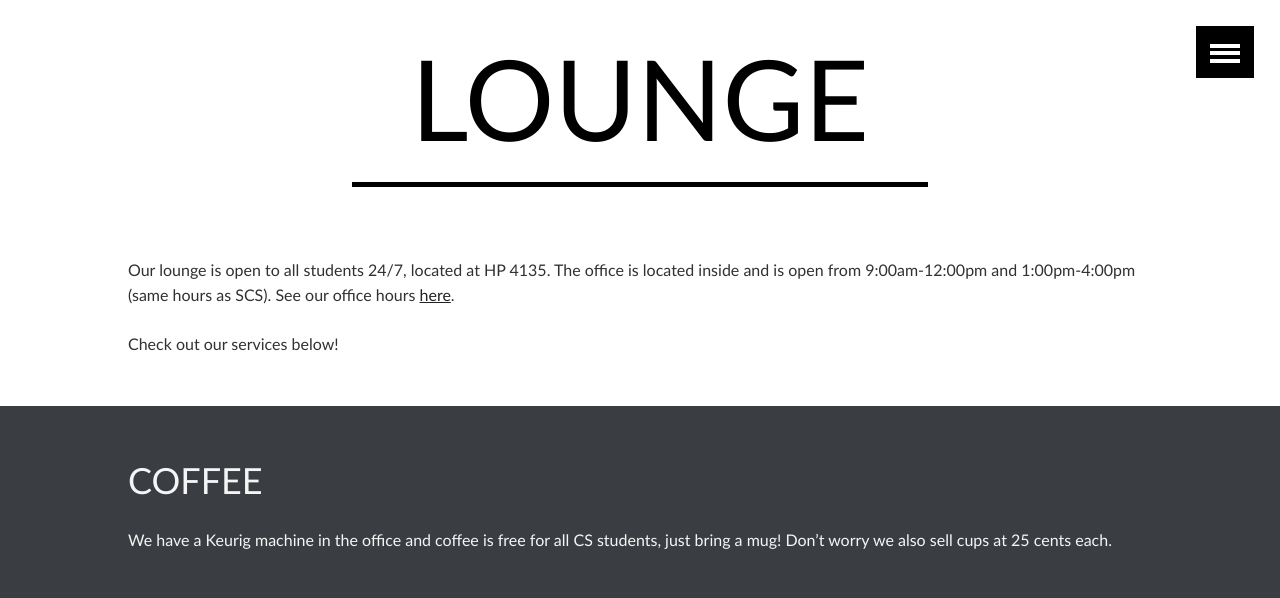
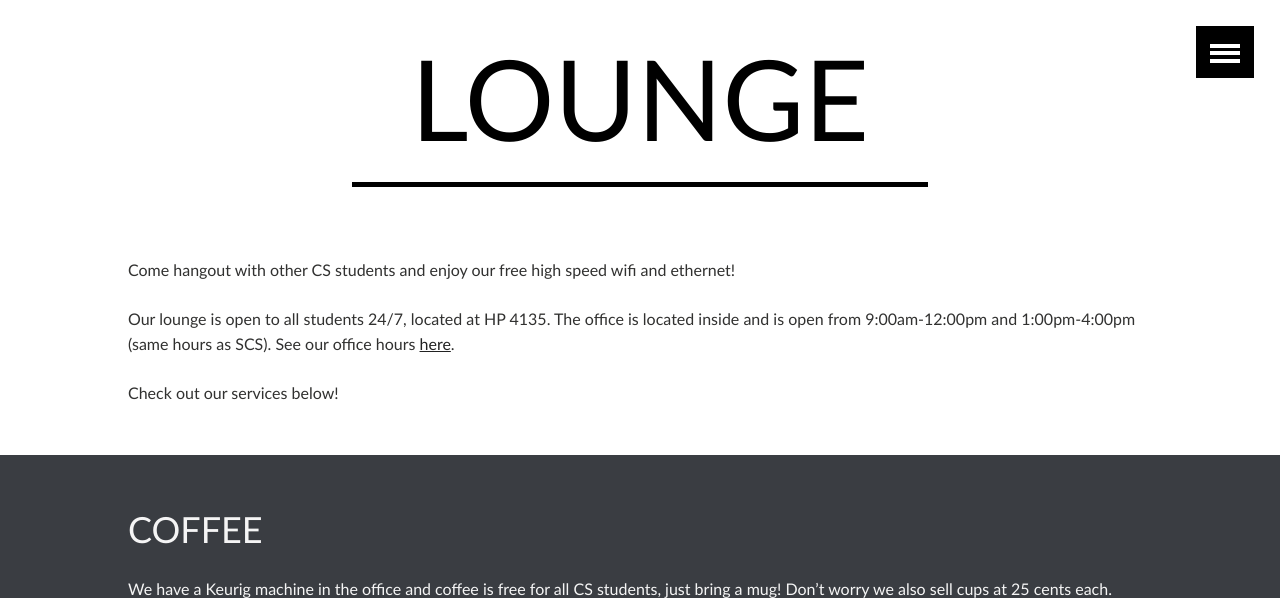
Before and after one commit to brittnylapierre/ccss_web, a Jekyll site: the page built from about/lounge/index.md, in a window 1280 px wide and 900 px high, scrolled down 303 px, cut to the strip 0-598 px from the top of the window. Built offline with Jekyll 4.4.1, drawn with Linux system fonts in a browser that asks for light colours.

Commit message:
Updated index.md

```diff
--- a/about/lounge/index.md
+++ b/about/lounge/index.md
@@ -10,8 +10,9 @@ subjectstyle: >-
 ---
 <!--h1 class='big-page-title centered'>THE LOUNGE</h1-->
 <div class='content-wrap'>
-	<p>Our lounge is open to all students 24/7, located at HP 4135. The office is located inside and is open from 9:00am-12:00pm and 1:00pm-4:00pm (same hours as SCS). See our office hours <a href='https://docs.google.com/document/d/12O7-Go1fXleEh2IGSiWVlkZHO7JSalcmu-L9nr9yzX4/edit?usp=sharing'>here</a>.</p>
-    <p>Check out our services below!</p>
+  <p>Come hangout with other CS students and enjoy our free high speed wifi and ethernet!</p>
+  <p>Our lounge is open to all students 24/7, located at HP 4135. The office is located inside and is open from 9:00am-12:00pm and 1:00pm-4:00pm (same hours as SCS). See our office hours <a href='https://docs.google.com/document/d/12O7-Go1fXleEh2IGSiWVlkZHO7JSalcmu-L9nr9yzX4/edit?usp=sharing'>here</a>.</p>
+  <p>Check out our services below!</p>
 </div>
 <div class='dark'>
   <div class='content-wrap dark'>
```
